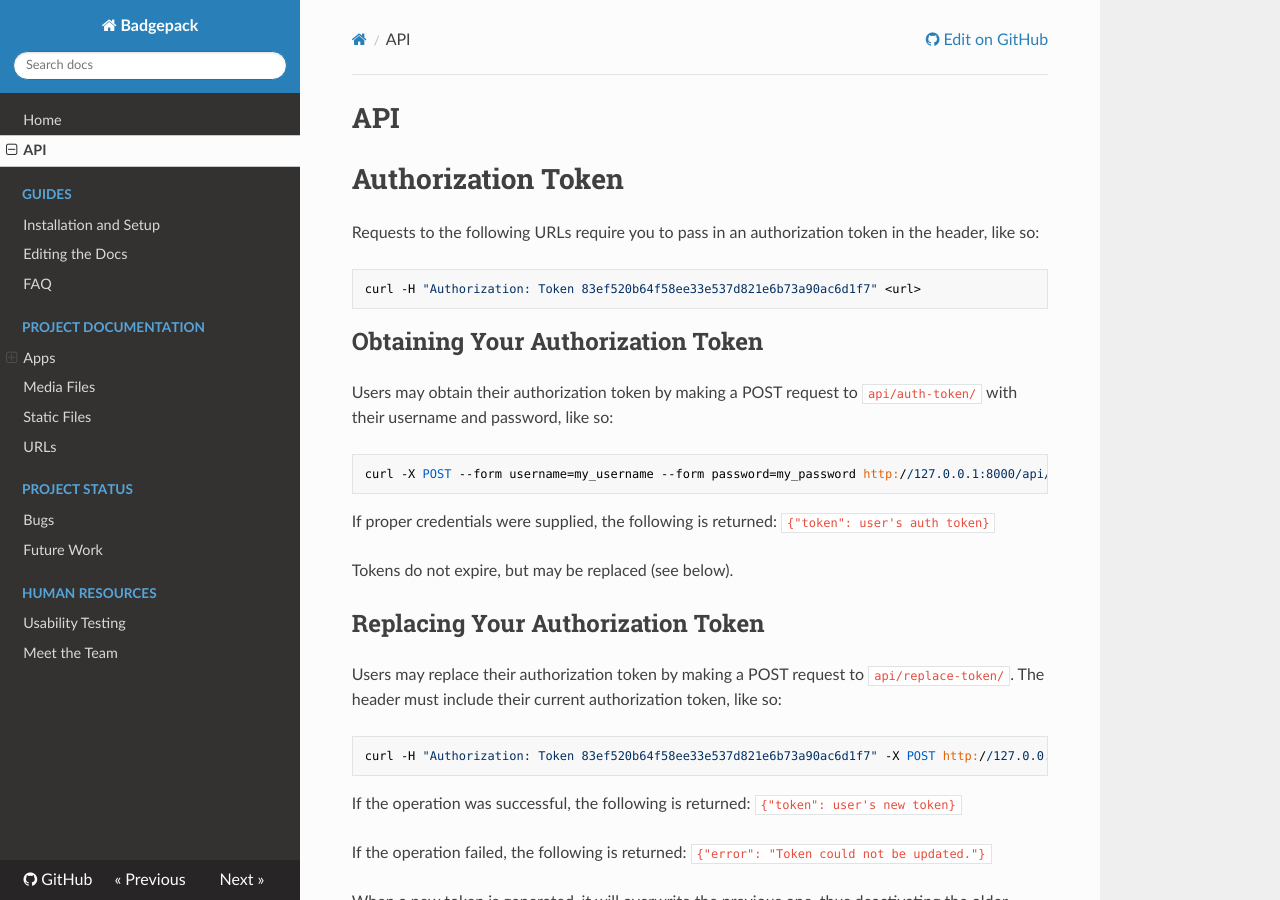
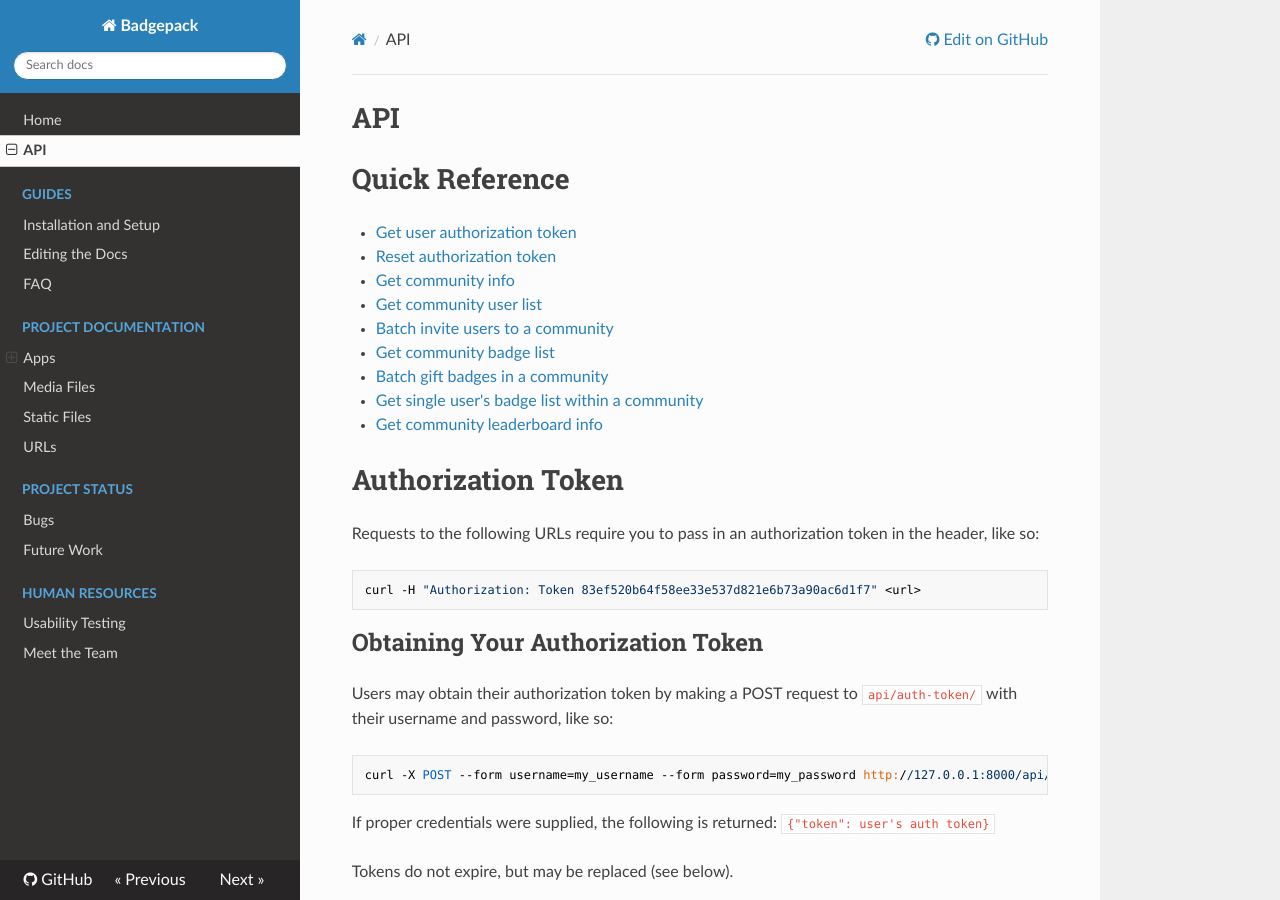
Before and after one commit to lestrato/badgepack, an MkDocs documentation site: the page built from docs/api.md, in a window 1280 px wide and 900 px high. Built offline with MkDocs 1.6.1, drawn with Linux system fonts in a browser that asks for light colours; nearby versions of some CDN libraries; old or Windows-style settings are respelled for this version of MkDocs.

Commit message:
Added quick ref to docs.

```diff
--- a/docs/api.md
+++ b/docs/api.md
@@ -1,4 +1,16 @@
 # API
+
+# Quick Reference
+
+* [Get user authorization token](#obtaining-your-authorization-token)
+* [Reset authorization token](#replacing-your-authorization-token)
+* [Get community info](#get-apicommunitiescommunity_tag62)
+* [Get community user list](#get-apicommunitiescommunity_tag62users)
+* [Batch invite users to a community](#post-apicommunitiescommunity_tag62users)
+* [Get community badge list](#get-apicommunitiescommunity_tag62badges)
+* [Batch gift badges in a community](#post-apicommunitiescommunity_tag62badges)
+* [Get single user's badge list within a community](#get-apicommunitiescommunity_tag62badgesusername62)
+* [Get community leaderboard info](#get-apicommunitiescommunity_tag62leaderboard)
 
 # Authorization Token
 Requests to the following URLs require you to pass in an authorization token in the header, like so:
```
